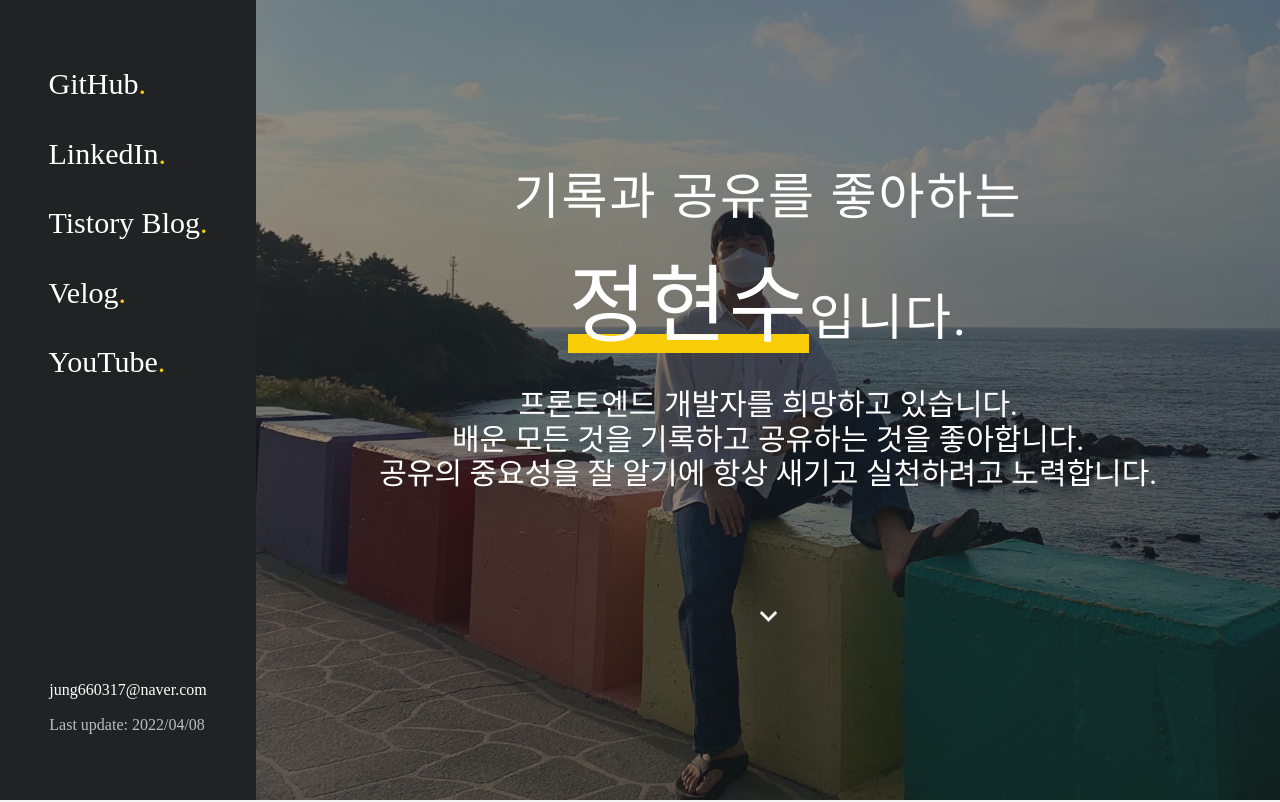
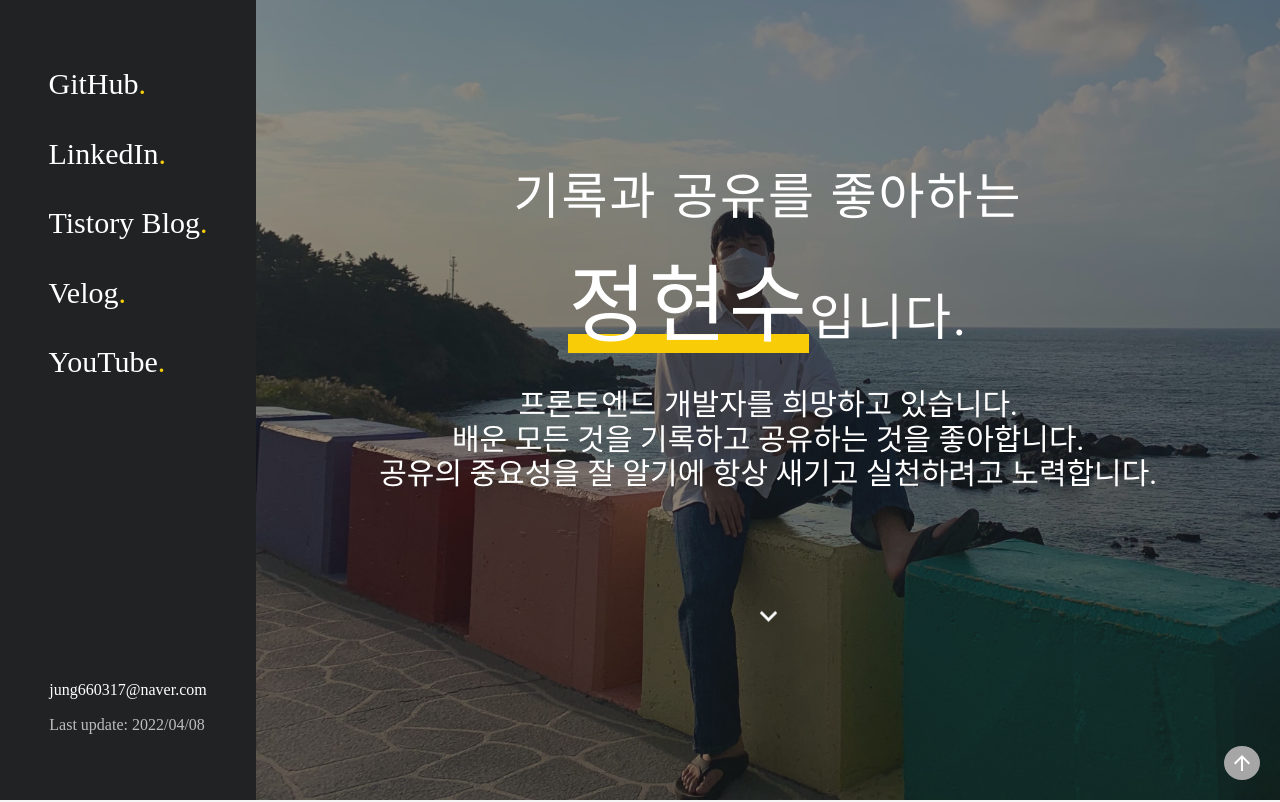
Before and after one commit to junghyeonsu/junghyeonsu-portfolio, a Next.js app: page / in a window 1280 px wide. Shown: the top 802 px of the page. Built offline with nearby package versions, Linux system fonts and the light colour scheme; a web font is replaced by a local one.

Commit message:
feat: ScrollTopButton 생성
- 클릭하면 제일 위로 스크롤해주는 버튼 생성

```diff
--- /dev/null
+++ b/src/components/ScrollTopButton.tsx
@@ -0,0 +1,35 @@
+import React from 'react';
+import styled from 'styled-components';
+import ArrowUpwardIcon from '@material-ui/icons/ArrowUpward';
+
+import { UNDER_LINE_COLOR } from '#/colors';
+
+const Button = styled.button`
+  position: fixed;
+  right: 0;
+  bottom: 0;
+  color: white;
+  background-color: #a6a6a6;
+  border-radius: 50%;
+  border: none;
+  padding-top: 5px;
+  transition: 0.3s all ease;
+  margin: 20px;
+
+  :hover {
+    cursor: pointer;
+    background-color: #ababab6f;
+  }
+`;
+
+const ScrollTopButton = () => {
+  const scrollToTop = () => window.scroll({ top: 0, behavior: 'smooth' });
+
+  return (
+    <Button onClick={scrollToTop}>
+      <ArrowUpwardIcon />
+    </Button>
+  );
+};
+
+export default ScrollTopButton;
--- a/src/pages/index.tsx
+++ b/src/pages/index.tsx
@@ -4,6 +4,7 @@ import styled from 'styled-components';
 
 import Introduction from '#/components/introduction';
 import Experience from '#/components/experience';
+import ScrollTopButton from '#/components/ScrollTopButton';
 
 const Section = styled.section`
   position: relative;
@@ -32,6 +33,7 @@ export default function Main() {
         <Section>
           <Introduction />
           <Experience />
+          <ScrollTopButton />
         </Section>
       </main>
     </>
```
